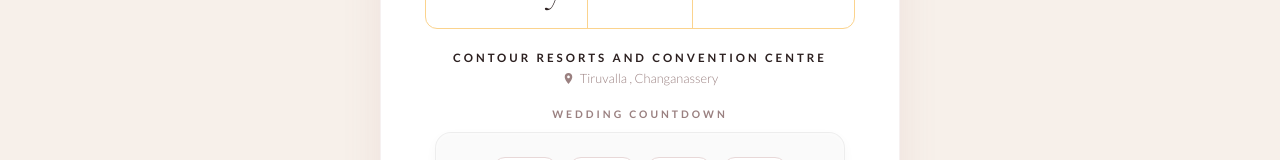
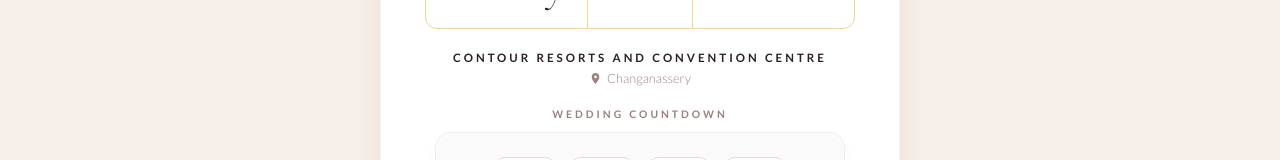
Before and after one commit to asifabdu10/Wedding-Invitation-Ashique-Shahrazad, a React (Vite) app: page / in a window 1280 px wide. Shown: the part 934-1094 px from the top of the page. Built offline with nearby package versions, Linux system fonts and the light colour scheme; a web font is replaced by a local one.

Commit message:
Update InvitationCard.jsx with latest changes

```diff
--- a/src/components/InvitationCard.jsx
+++ b/src/components/InvitationCard.jsx
@@ -84,7 +84,7 @@ export default function InvitationCard() {
         </div>
 
         <p className={styles.venueName}>Contour Resorts and Convention Centre</p>
-        <p className={styles.venueLocation}><PinIcon /> Tiruvalla , Changanassery</p>
+        <p className={styles.venueLocation}><PinIcon /> Changanassery</p>
 
         <p className={`${styles.label} ${styles.countdownLabel}`}>Wedding Countdown</p>
         <Countdown />
```
